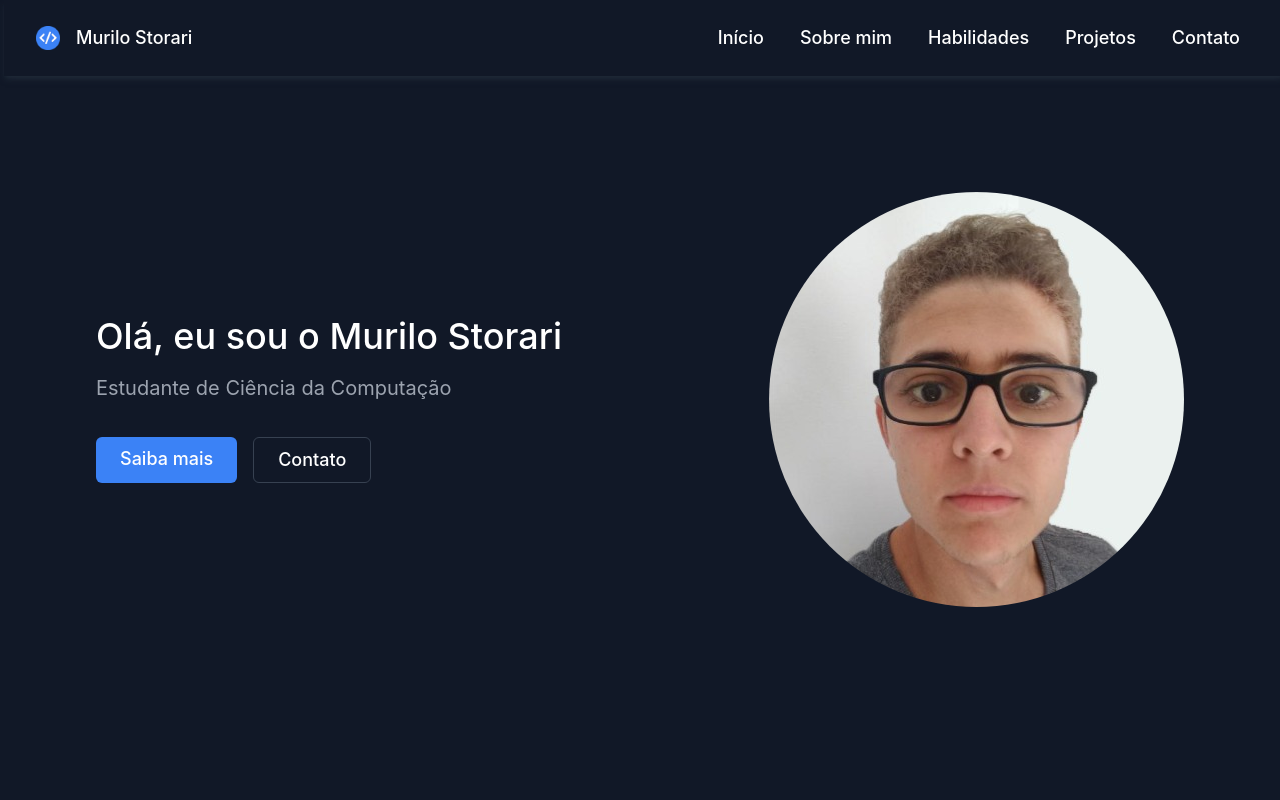
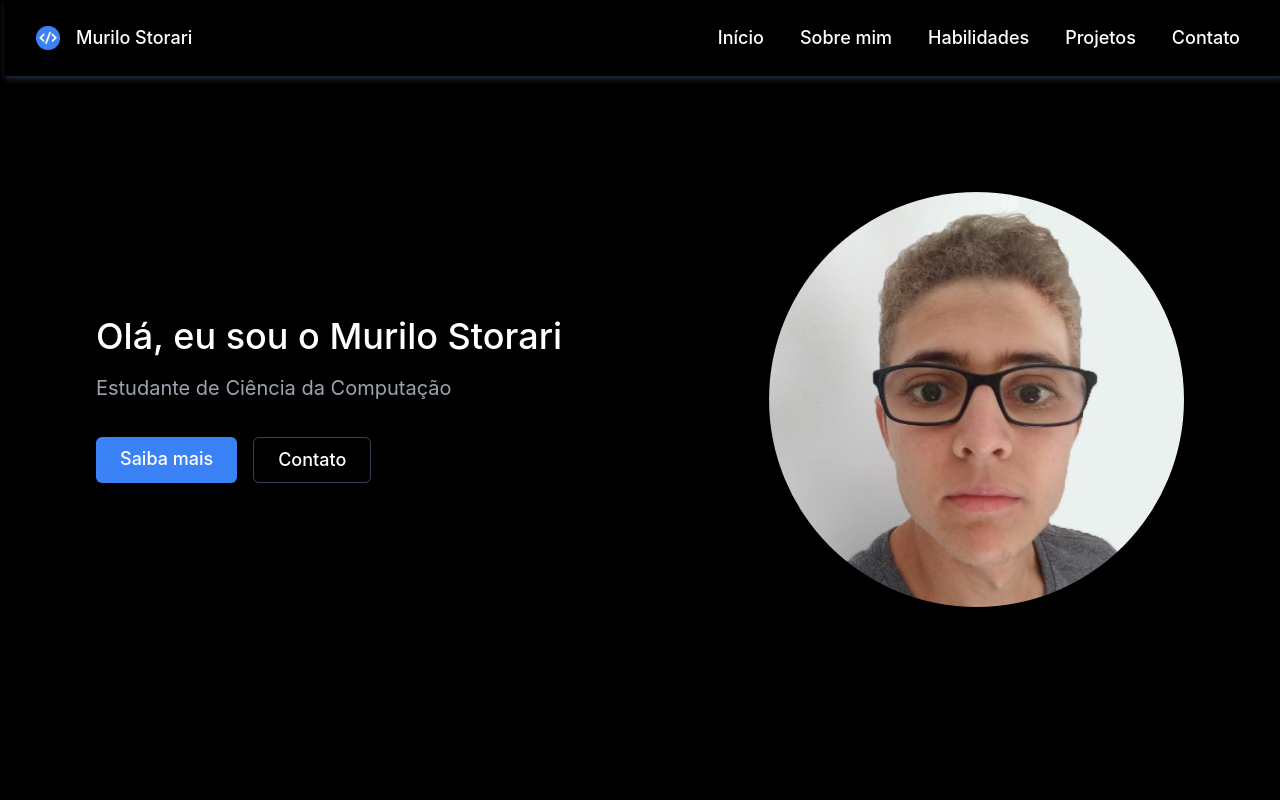
Before and after one commit to Joaogmaia02/Portfolio, a React (Create React App) app: page / in a window 1280 px wide. Shown: the top 800 px of the page. Built offline with nearby package versions, Linux system fonts and the light colour scheme.

Commit message:
Alterado a cor de fundo do site

```diff
--- a/src/App.js
+++ b/src/App.js
@@ -9,7 +9,7 @@ import Footer from "./Components/Footer";
 
 export default function App() {
     return (
-        <main className="text-gray-400 bg-gray-900 body-font">
+        <main className="text-gray-400 bg-black body-font">
             <Navbar />
             <Home />
             <About />
--- a/src/Components/About.js
+++ b/src/Components/About.js
@@ -3,7 +3,7 @@ import { UserCircleIcon } from "@heroicons/react/solid";
 
 export default function About() {
     return (
-        <section id="about" className="text-gray-400 bg-gray-900 body-font">
+        <section id="about">
             <div className="mx-auto pt-10 pb-40">
                 <div className="text-center">
                     <UserCircleIcon className="inline-block w-10 mb-4" />
--- a/src/Components/Contact.js
+++ b/src/Components/Contact.js
@@ -4,7 +4,7 @@ import { PhoneIcon } from "@heroicons/react/solid";
 
 export default function Contact() {
     return (
-        <section id="contact" className="text-gray-400 bg-gray-900 body-font">
+        <section id="contact">
             <div className="max-w-[85%] mx-auto py-4">
                 <div className="text-center">
                     <PhoneIcon className="w-10 inline-block mb-4" />
--- a/src/Components/Home.js
+++ b/src/Components/Home.js
@@ -2,7 +2,7 @@ import React from "react";
 
 export default function Home() {
     return (
-        <section id="home" className="text-gray-400 bg-gray-900 body-font">
+        <section id="home">
             <div className="mx-auto flex pt-48 pb-40 max-w-[85%] md:flex-row flex-col items-center">
                 <div className="lg:flex-grow md:w-1/2 lg:pr-24 md:pr-16 flex flex-col md:items-start md:text-left mb-16 md:mb-0 items-center text-center">
                     <h1 className="title-font sm:text-4xl text-3xl mb-4 font-medium text-white">
--- a/src/Components/Navbar.js
+++ b/src/Components/Navbar.js
@@ -13,7 +13,7 @@ export default function Navbar() {
 
     return (
         <div className="w-full fixed top-0 left-1 shadow-md shadow-gray-800 z-10">
-            <div className="bg-gray-900 items-center justify-between p-6 md:flex">
+            <div className="bg-black items-center justify-between p-6 md:flex">
                 <div className="font-bold text-lg text-white flex items-center cursor-pointer">
                     <a href="#home"><img className="w-6 lg:ml-2 md:ml-1" src="./logo.png" alt="Logo"></img></a>
 
@@ -26,7 +26,7 @@ export default function Navbar() {
                     <ion-icon name={open ? "close" : "menu"}></ion-icon>
                 </div>
 
-                <ul className={`bg-gray-900 w-full absolute left-0 pl-10 z-[-1] lg:space-x-4 md:space-x-4 md:flex md:items-center md:pb-0 md:static md:z-auto md:w-auto md:pl-0 ${open ? "top-15 space-x-0" : "top-[-500px] space-x-4"}`}>
+                <ul className={`bg-black w-full absolute left-0 pl-6 z-[-1] lg:space-x-4 md:space-x-4 md:flex md:items-center md:pb-0 md:static md:z-auto md:w-auto md:pl-0 ${open ? "top-15 space-x-0" : "top-[-500px] space-x-4"}`}>
                     {
                         Refs.map((Ref) => (
                             <li key={Ref.Name} className="text-lg font-medium text-white my-7 md:ml-8 md:my-0">
--- a/src/Components/Projects.js
+++ b/src/Components/Projects.js
@@ -5,7 +5,7 @@ import { PuzzleIcon } from "@heroicons/react/solid";
 
 export default function Projects() {
     return (
-        <section id="projects" className="text-gray-400 bg-gray-900 body-font">
+        <section id="projects">
             <div className="mx-auto pt-10 pb-40 max-w-[85%]">
                 <div className="text-center">
                     <PuzzleIcon className="inline-block w-10 mb-4" />
--- a/src/Components/Skills.js
+++ b/src/Components/Skills.js
@@ -4,7 +4,7 @@ import { CodeIcon } from "@heroicons/react/solid";
 
 export default function Skills() {
     return (
-        <section id="skills" className="text-gray-400 bg-gray-900 body-font">
+        <section id="skills">
             <div className="mx-auto pt-10 pb-40">
                 <div className="text-center">
                     <CodeIcon className="inline-block w-10 mb-4" />
```
